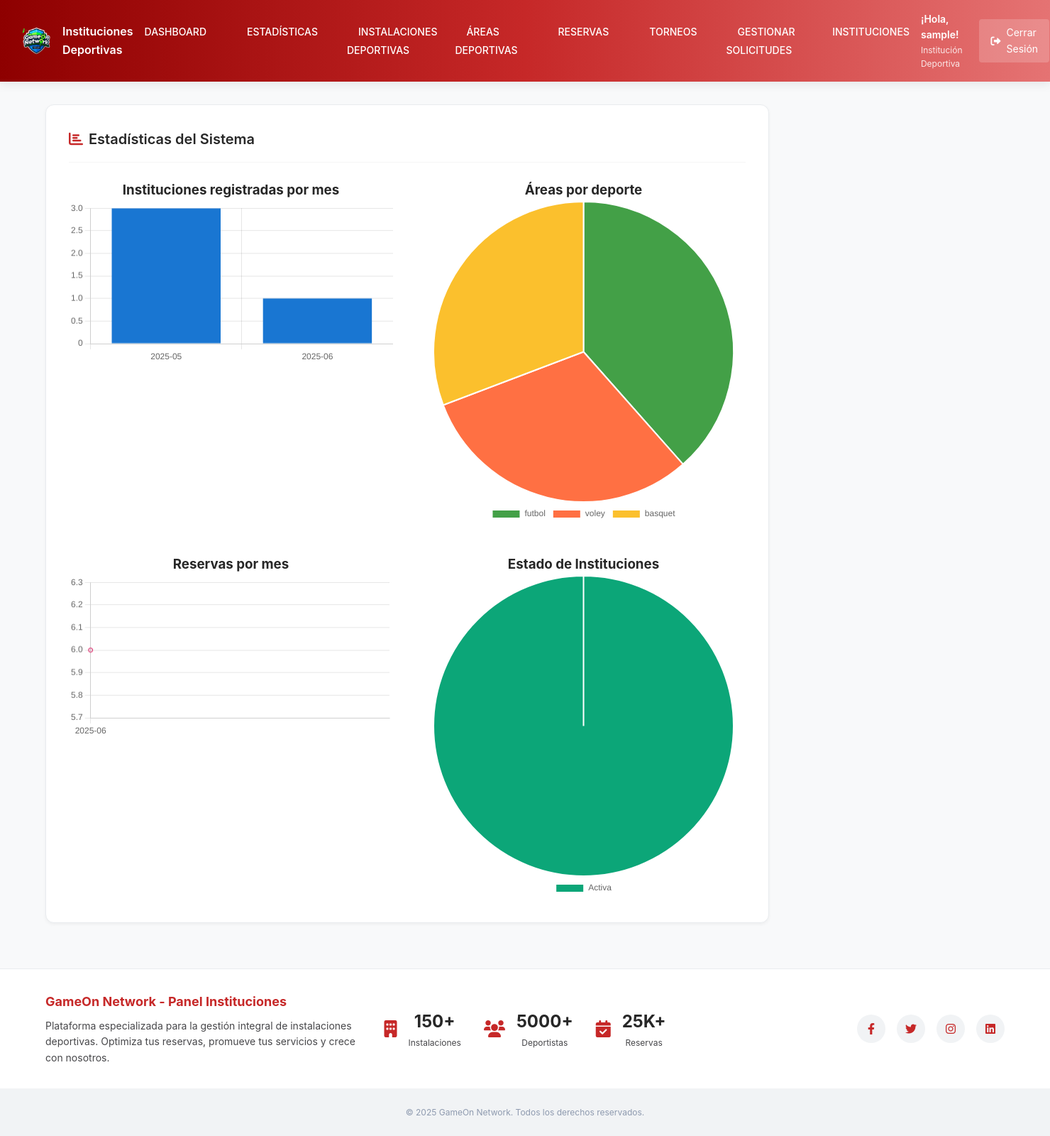
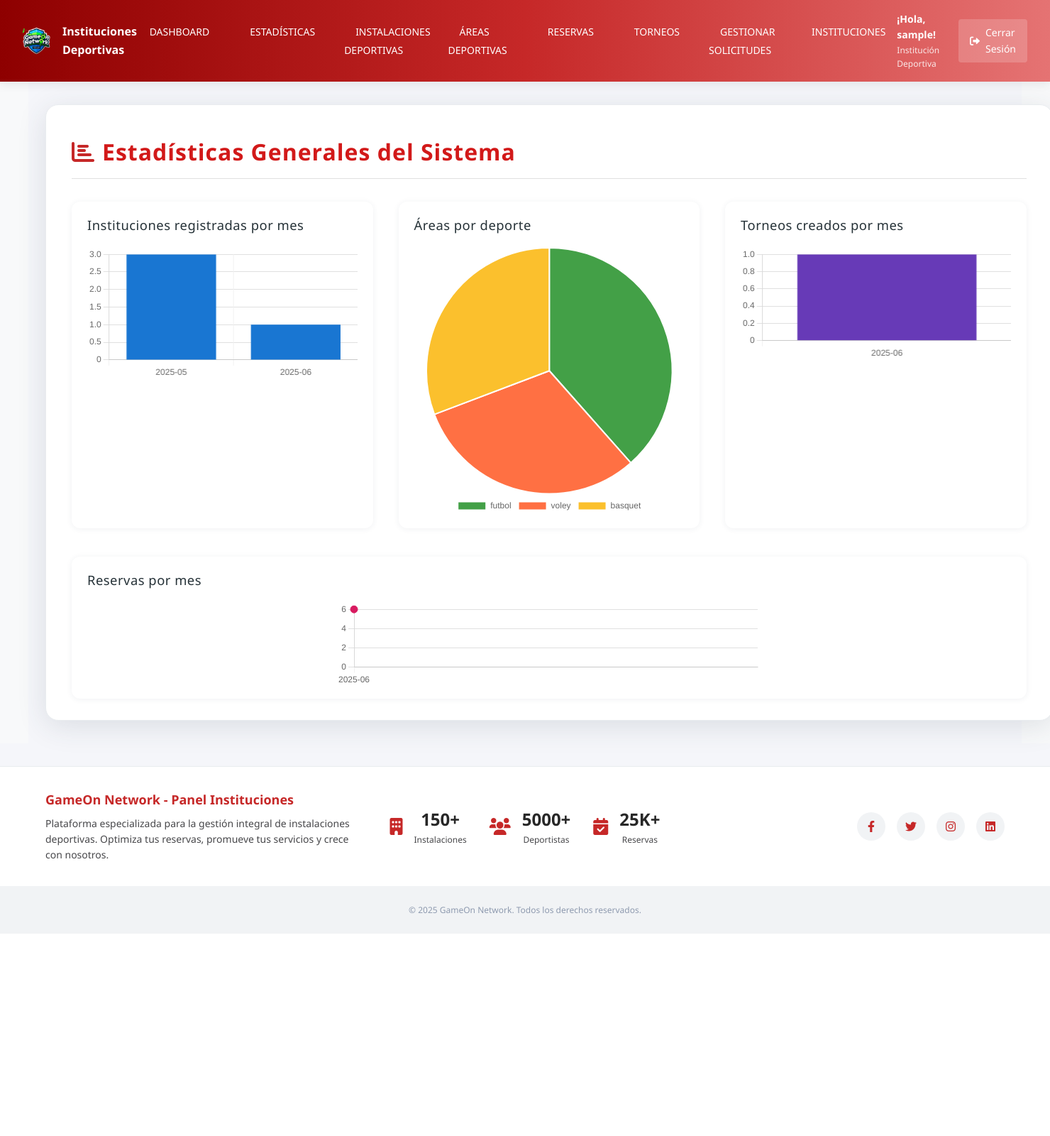
Before and after one commit to LuzkalidGM/GameOnDeskot, a PHP site: page /Views/UserInsD/estadisticas.php in a window 1480 px wide. Shown: the whole page at 71% size. After the commit the page ends 1315 px from the top, so only its background shows below. Run offline with PHP 8.4, Linux system fonts and the light colour scheme; the visitor is signed in with stand-in values (Sample User, id 1); data comes from the database, SQL or seed files in the repository.

Commit message:
salio bien el anterior commit ahora estadisticas

```diff
--- /dev/null
+++ b/Public/cssInsDepor/estadisticas.css
@@ -0,0 +1,123 @@
+* {
+    margin: 0;
+    padding: 0;
+    box-sizing: border-box;
+}
+
+body {
+    background: #f5f6fa;
+    font-family: 'Segoe UI', Arial, Helvetica, sans-serif;
+    color: #d62c2c;
+}
+
+.dashboard-container-inst {
+    width: 100%;
+    min-height: 100vh;
+    background: #f5f6fa;
+    display: flex;
+    flex-direction: column;
+    align-items: center;
+}
+
+.dashboard-main-content-inst {
+    display: flex;
+    justify-content: center;
+    width: 100%;
+}
+
+.content-card-inst {
+    background: #fff;
+    border-radius: 18px;
+    box-shadow: 0 8px 40px rgba(44,62,80,0.13);
+    padding: 40px 36px 30px 36px;
+    max-width: 2000px;   /* Más grande */
+    width: 105%;
+    margin: 40px auto 32px auto;
+}
+
+.card-header-inst {
+    margin-bottom: 24px;
+    border-bottom: 1px solid #e0e0e0;
+    padding-bottom: 12px;
+}
+.card-header-inst h2 {
+    font-size: 2rem;
+    font-weight: 600;
+    margin: 0;
+    color: #d21919;
+    letter-spacing: 1px;
+    display: flex;
+    align-items: center;
+    gap: 10px;
+}
+
+.dashboard-grid.dashboard-grid-3 {
+    display: grid !important;
+    grid-template-columns: repeat(3, 1fr);
+    gap: 48px;
+    margin-bottom: 48px;
+}
+.dashboard-grid.dashboard-grid-1 {
+    display: grid !important;
+    grid-template-columns: 1fr;
+    gap: 48px;
+    margin-bottom: 44px;
+}
+
+.dashboard-card {
+    background: #fff;
+    border-radius: 12px;
+    box-shadow: 0 1px 8px rgba(44,62,80,0.07);
+    padding: 18px 22px 16px 22px;
+    display: flex;
+    flex-direction: column;
+    align-items: stretch;
+    transition: box-shadow .2s;
+    min-width: 0;
+}
+.dashboard-card:hover {
+    box-shadow: 0 4px 20px rgba(44,62,80,0.16);
+}
+.dashboard-card h3 {
+    font-size: 1.15rem;
+    color: #263238;
+    font-weight: 500;
+    margin: 0 0 16px 0;
+    text-align: left;
+    letter-spacing: 0.5px;
+}
+.dashboard-card canvas {
+    width: 100% !important;
+    max-width: 600px;
+    margin: 0 auto;
+}
+
+/* Responsive */
+@media (max-width: 1400px) {
+    .dashboard-grid.dashboard-grid-3 {
+        grid-template-columns: 1fr 1fr;
+    }
+    .content-card-inst {
+        max-width: 99vw;
+        padding: 20px 4vw;
+    }
+}
+@media (max-width: 1200px) {
+    .dashboard-grid.dashboard-grid-3,
+    .dashboard-grid.dashboard-grid-1 {
+        grid-template-columns: 1fr;
+        gap: 18px;
+    }
+    .dashboard-main-content-inst {
+        padding: 0 0 12px 0;
+    }
+    .content-card-inst {
+        padding: 8px 2vw;
+        max-width: 100vw;
+    }
+    .dashboard-card {
+        min-width: 0;
+        width: 100%;
+        padding: 8px 2vw;
+    }
+}
--- a/Views/UserInsD/estadisticas.php
+++ b/Views/UserInsD/estadisticas.php
@@ -5,20 +5,20 @@ if (!isset($_SESSION['user_id']) || !isset($_SESSION['user_type']) || $_SESSION[
     exit();
 }
 
-require_once '../../Models/InstitucionesModel.php';
-$model = new InstitucionesModel();
+require_once '../../Config/Database.php';
+$conn = (new Database())->getConnection();
 
-// 1. Cantidad de instituciones registradas por mes/año
+// 1. Cantidad de instituciones registradas por mes/año (GENERAL)
 $institucionesPorMes = [];
-$conn = (new Database())->getConnection();
 $sql1 = "SELECT DATE_FORMAT(creado_en, '%Y-%m') as periodo, COUNT(*) as cantidad
-         FROM instituciones_deportivas GROUP BY periodo ORDER BY periodo";
+         FROM instituciones_deportivas
+         GROUP BY periodo ORDER BY periodo";
 $res1 = $conn->query($sql1);
 while ($row = $res1->fetch_assoc()) {
     $institucionesPorMes[] = $row;
 }
 
-// 2. Distribución de áreas deportivas por tipo de deporte
+// 2. Distribución de áreas deportivas por tipo de deporte (GENERAL)
 $areasPorDeporte = [];
 $sql2 = "SELECT d.nombre as deporte, COUNT(*) as cantidad
          FROM areas_deportivas ad
@@ -29,61 +29,64 @@ while ($row = $res2->fetch_assoc()) {
     $areasPorDeporte[] = $row;
 }
 
-// 3. Evolución de reservas por mes
+// 3. Evolución de reservas por mes (GENERAL)
 $reservasPorMes = [];
 $sql3 = "SELECT DATE_FORMAT(fecha, '%Y-%m') as periodo, COUNT(*) as cantidad
-         FROM reservas GROUP BY periodo ORDER BY periodo";
+         FROM reservas
+         GROUP BY periodo ORDER BY periodo";
 $res3 = $conn->query($sql3);
 while ($row = $res3->fetch_assoc()) {
     $reservasPorMes[] = $row;
 }
 
-// 4. Estado de instituciones
-$estadosInstitucion = [];
-$sql4 = "SELECT CASE estado WHEN 1 THEN 'Activa' ELSE 'Inactiva' END as estado, COUNT(*) as cantidad
-         FROM instituciones_deportivas GROUP BY estado";
-$res4 = $conn->query($sql4);
-while ($row = $res4->fetch_assoc()) {
-    $estadosInstitucion[] = $row;
+// 4. Torneos creados por mes (GENERAL)
+$torneosPorMes = [];
+$sqlTorneos = "SELECT DATE_FORMAT(creado_en, '%Y-%m') as periodo, COUNT(*) as cantidad
+               FROM torneos
+               GROUP BY periodo ORDER BY periodo";
+$resTorneos = $conn->query($sqlTorneos);
+while ($row = $resTorneos->fetch_assoc()) {
+    $torneosPorMes[] = $row;
 }
 
 include_once 'header.php';
 ?>
+<link rel="stylesheet" href="../../Public/cssInsDepor/estadisticas.css">
+
 <div class="dashboard-container-inst">
-    <div class="dashboard-main-content-inst">
+    <div class="dashboard-main-content-inst" style="max-width:1800px;">
         <div class="main-panel-inst">
-            <div class="content-card-inst" style="max-width:1200px; margin:auto;">
-                <div class="card-header-inst">
-                    <h2><i class="fas fa-chart-bar"></i> Estadísticas del Sistema</h2>
+            <div class="content-card-inst" style="max-width:1700px; margin:auto; box-shadow:0 8px 40px rgba(44,62,80,0.13);">
+                <div class="card-header-inst" style="margin-bottom:32px;">
+                    <h2><i class="fas fa-chart-bar"></i> Estadísticas Generales del Sistema</h2>
                 </div>
-                <div style="display: flex; flex-wrap:wrap; gap: 40px;">
-                    <!-- Gráfico 1 -->
-                    <div style="flex:1; min-width:320px;">
-                        <h3 style="text-align:center;">Instituciones registradas por mes</h3>
-                        <canvas id="graficoInstituciones"></canvas>
+                <!-- PRIMERA FILA - 3 GRAFICOS -->
+                <div class="dashboard-grid" style="grid-template-columns: repeat(3, 1fr); display: grid; gap: 36px;">
+                    <div class="dashboard-card">
+                        <h3>Instituciones registradas por mes</h3>
+                        <canvas id="graficoInstituciones" height="160"></canvas>
                     </div>
-                    <!-- Gráfico 2 -->
-                    <div style="flex:1; min-width:320px;">
-                        <h3 style="text-align:center;">Áreas por deporte</h3>
-                        <canvas id="graficoAreas"></canvas>
+                    <div class="dashboard-card">
+                        <h3>Áreas por deporte</h3>
+                        <canvas id="graficoAreas" height="160"></canvas>
+                    </div>
+                    <div class="dashboard-card">
+                        <h3>Torneos creados por mes</h3>
+                        <canvas id="graficoTorneos" height="160"></canvas>
                     </div>
                 </div>
-                <div style="display: flex; flex-wrap:wrap; gap: 40px; margin-top:40px;">
-                    <!-- Gráfico 3 -->
-                    <div style="flex:1; min-width:320px;">
-                        <h3 style="text-align:center;">Reservas por mes</h3>
-                        <canvas id="graficoReservas"></canvas>
-                    </div>
-                    <!-- Gráfico 4 -->
-                    <div style="flex:1; min-width:320px;">
-                        <h3 style="text-align:center;">Estado de Instituciones</h3>
-                        <canvas id="graficoEstados"></canvas>
+                <!-- SEGUNDA FILA - 1 GRAFICO ANCHO -->
+                <div class="dashboard-grid" style="grid-template-columns: 1fr; display: grid; gap: 36px; margin-top:40px;">
+                    <div class="dashboard-card" style="min-width:0;">
+                        <h3>Reservas por mes</h3>
+                        <canvas id="graficoReservas" height="120"></canvas>
                     </div>
                 </div>
             </div>
         </div>
     </div>
 </div>
+
 <!-- Chart.js CDN -->
 <script src="https://cdn.jsdelivr.net/npm/chart.js"></script>
 <script>
@@ -102,7 +105,11 @@ new Chart(document.getElementById('graficoInstituciones'), {
     },
     options: {
         responsive: true,
-        plugins: { legend: { display: false } }
+        plugins: { legend: { display: false } },
+        scales: {
+            y: { beginAtZero: true, grid: { color: "#e0e0e0" } },
+            x: { grid: { color: "#f1f1f1" } }
+        }
     }
 });
 
@@ -137,31 +144,42 @@ new Chart(document.getElementById('graficoReservas'), {
             data: reservasData,
             fill: true,
             borderColor: '#d81b60',
-            backgroundColor: 'rgba(216,27,96,0.1)'
+            backgroundColor: 'rgba(216,27,96,0.13)',
+            tension: 0.4,
+            pointRadius: 5,
+            pointBackgroundColor: '#d81b60'
         }]
     },
     options: {
         responsive: true,
-        plugins: { legend: { display: false } }
+        plugins: { legend: { display: false } },
+        scales: {
+            y: { beginAtZero: true, grid: { color: "#e0e0e0" } },
+            x: { grid: { color: "#f1f1f1" } }
+        }
     }
 });
 
-/* 4. Estado de instituciones */
-const estadosLabels = <?= json_encode(array_column($estadosInstitucion, 'estado')) ?>;
-const estadosData = <?= json_encode(array_column($estadosInstitucion, 'cantidad')) ?>;
-new Chart(document.getElementById('graficoEstados'), {
-    type: 'pie',
+/* 4. Torneos por mes */
+const torneosLabels = <?= json_encode(array_column($torneosPorMes, 'periodo')) ?>;
+const torneosData = <?= json_encode(array_column($torneosPorMes, 'cantidad')) ?>;
+new Chart(document.getElementById('graficoTorneos'), {
+    type: 'bar',
     data: {
-        labels: estadosLabels,
+        labels: torneosLabels,
         datasets: [{
-            label: 'Estado',
-            data: estadosData,
-            backgroundColor: ['#0ca678','#e57373','#ffd740','#64b5f6']
+            label: 'Torneos',
+            data: torneosData,
+            backgroundColor: '#673ab7'
         }]
     },
     options: {
         responsive: true,
-        plugins: { legend: { position: 'bottom' } }
+        plugins: { legend: { display: false } },
+        scales: {
+            y: { beginAtZero: true, grid: { color: "#e0e0e0" } },
+            x: { grid: { color: "#f1f1f1" } }
+        }
     }
 });
 </script>
```
